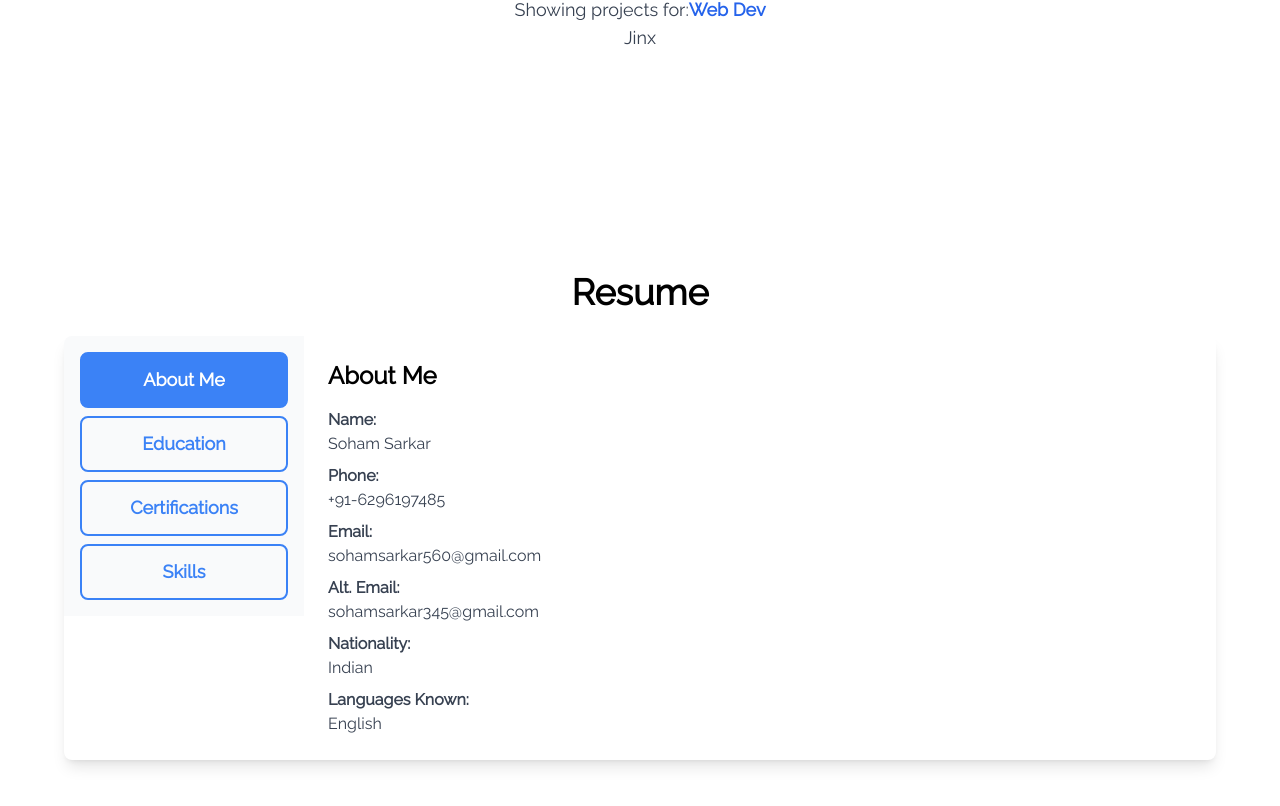
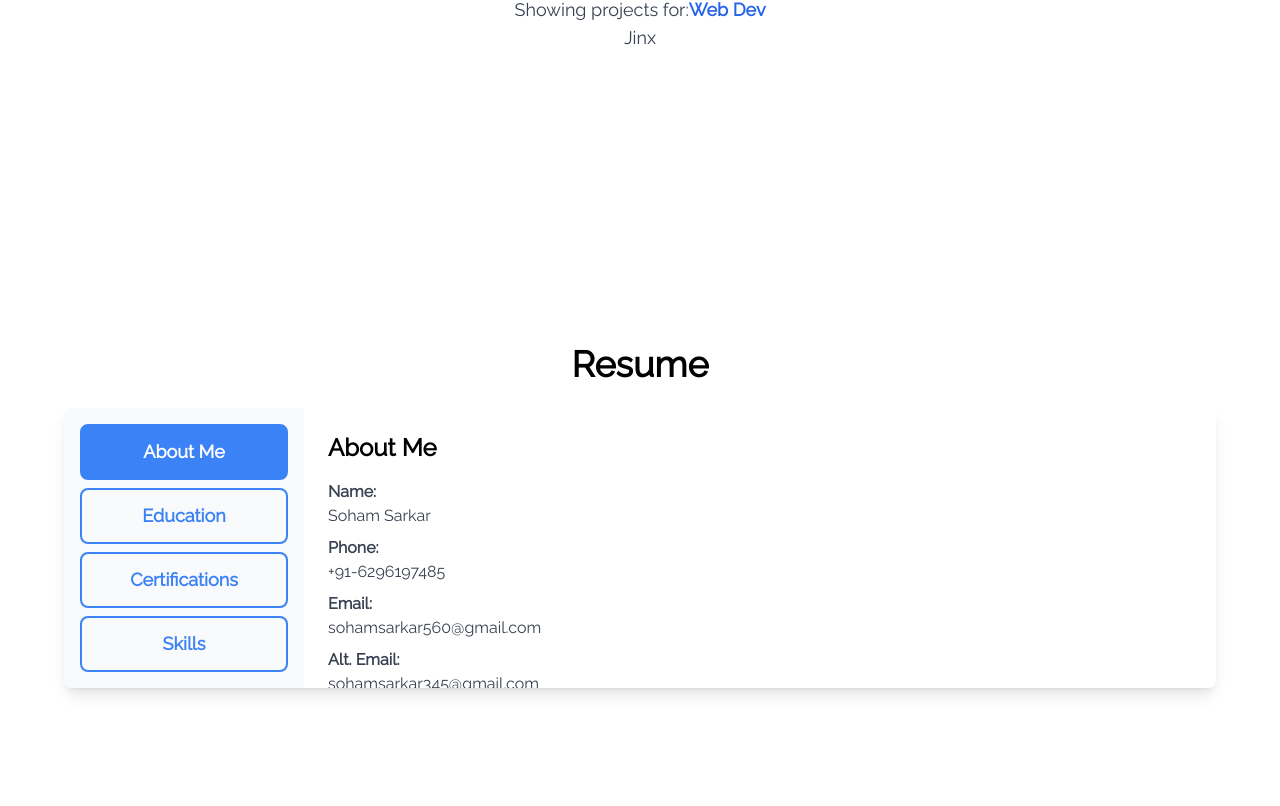
Before and after one commit to SS56Bo/portfolio-final, a Next.js app: page / in a window 1280 px wide. Shown: the part 1018-1824 px from the top of the page. Built offline with nearby package versions, Linux system fonts and the light colour scheme; a web font is replaced by a local one.

Commit message:
Update Resume

```diff
--- a/app/components/Resume.jsx
+++ b/app/components/Resume.jsx
@@ -25,6 +25,11 @@ function Resume() {
         title: "Bachelor of Technology",
         institution: "Academy of Technology",
         duration: "October 2021 - June 2025",
+      },
+      {
+        title: "Higher Secondary Certificate",
+        institution: "Central Board of Secondary Education",
+        duration: "April 2019 - June 2021",
       },
     ],
     Certifications: [
@@ -80,7 +85,7 @@ function Resume() {
         </div>
 
         {/* Content */}
-        <div className="flex-1 p-4 md:p-6 text-left">
+        <div className="flex-1 p-4 md:p-6 text-left max-h-[280px] overflow-y-auto">
           <h2 className="text-xl md:text-2xl font-bold mb-4">{activeTab}</h2>
           {activeTab === "Skills" ? (
             <div className="flex flex-wrap gap-4">
```
